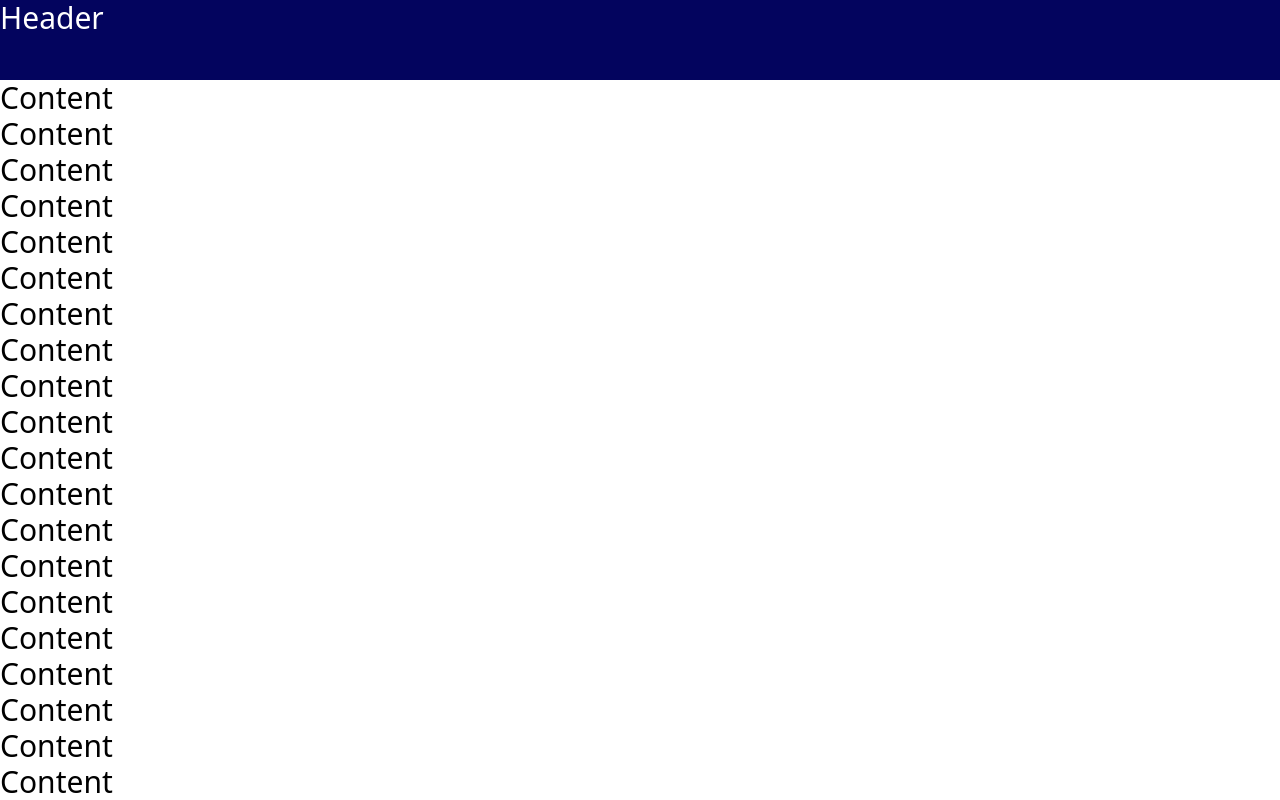
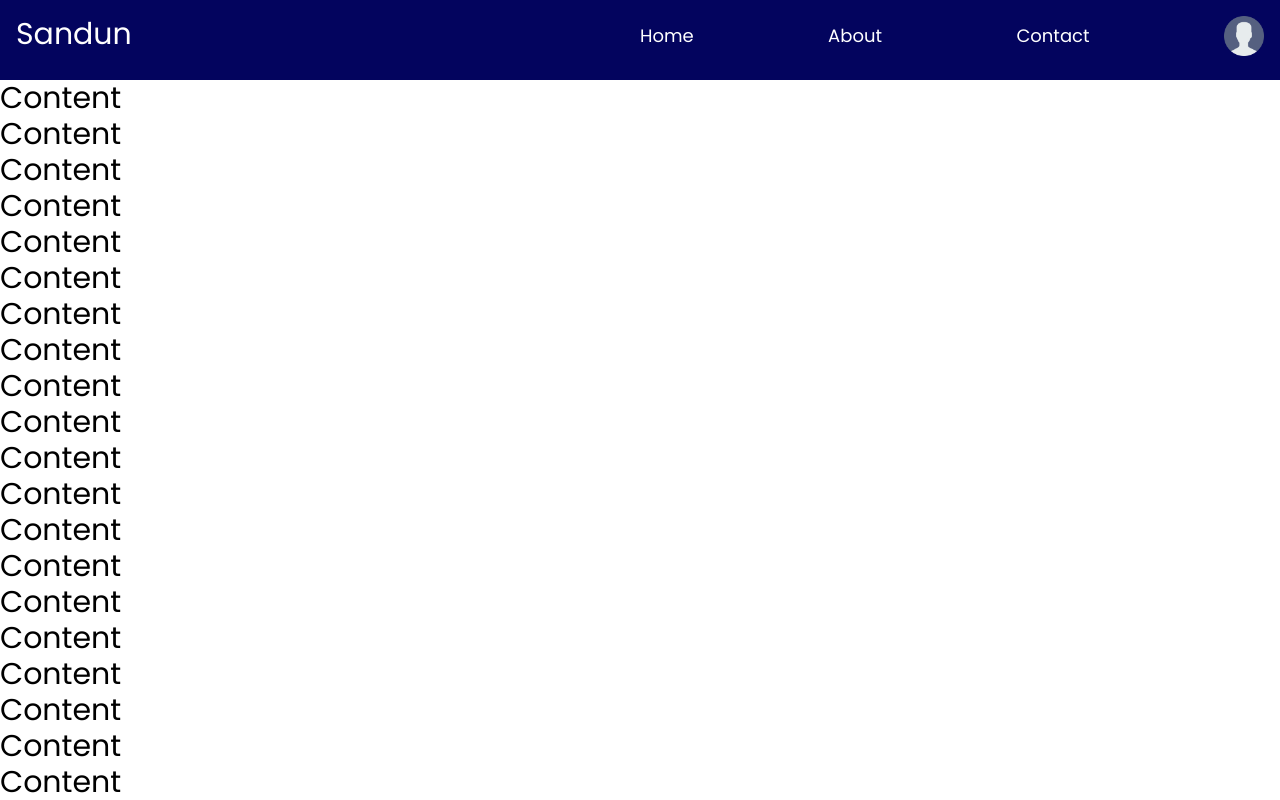
Before and after one commit to Sandun-Induranga/React, a React (Create React App) app: page / in a window 1280 px wide. Shown: the top 800 px of the page. Built offline with nearby package versions, Linux system fonts and the light colour scheme.

Commit message:
Header Updated

```diff
--- a/src/App.tsx
+++ b/src/App.tsx
@@ -15,7 +15,7 @@ export default class App extends Component {
 
   render(): React.ReactNode {
     return (
-      <div className="min-h-screen">
+      <div className="min-h-screen font-poppins">
         <Header />
         <Content />
         {/* <Home />
--- a/src/components/Header/Header.tsx
+++ b/src/components/Header/Header.tsx
@@ -1,10 +1,25 @@
-import React, { Component } from "react";
+import { Component } from "react";
+import userImage from "../../assets/user.png";
 
 export default class Header extends Component {
   render() {
     return (
-      <div className="bg-blue-edited-300 text-white fixed w-full h-20 top-0">
-        <h1>Header</h1>
+      <div className="bg-blue-edited-300 text-white fixed w-full h-20 top-0 p-4">
+        <div className="w-full h-full">
+          <div className="flex w-full">
+            <div className="w-1/2">
+              <h1>Sandun</h1>
+            </div>
+            <div className="w-1/2 h-full items-center">
+              <div className="flex justify-between h-full items-center">
+                <h4 className="cursor-pointer text-lg">Home</h4>
+                <h4 className="cursor-pointer text-lg">About</h4>
+                <h4 className="cursor-pointer text-lg">Contact</h4>
+                <img src={userImage} alt="user" className="w-10 h-10" />
+              </div>
+            </div>
+          </div>
+        </div>
       </div>
     );
   }
--- a/tailwind.config.js
+++ b/tailwind.config.js
@@ -10,6 +10,10 @@ module.exports = {
           300:"#03045e",
           200:"#023e8a"
         }
+      },
+      // font-family: 'Poppins', sans-serif;
+      fontFamily:{
+        'poppins' : ['Poppins','sans-serif'],
       }
     },
   },
```
Also changed, not shown: src/assets/user.png (added).
